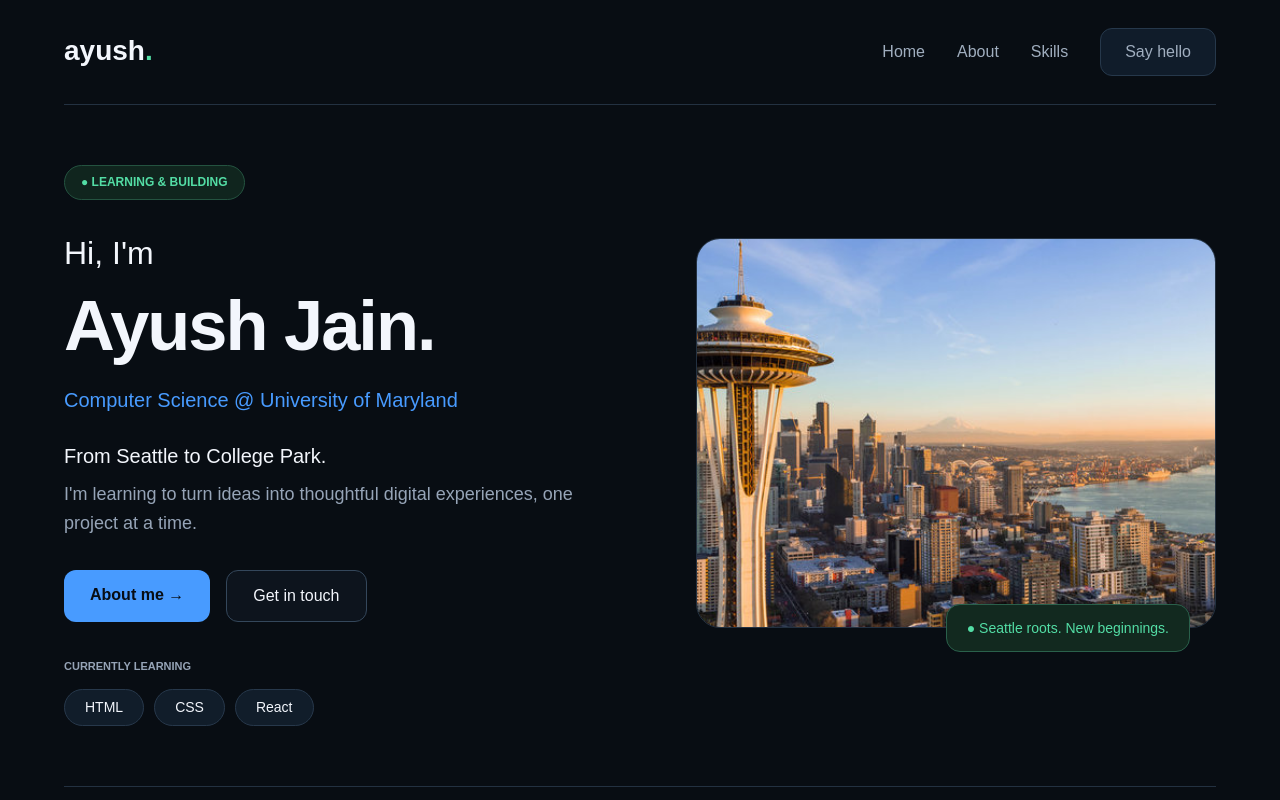
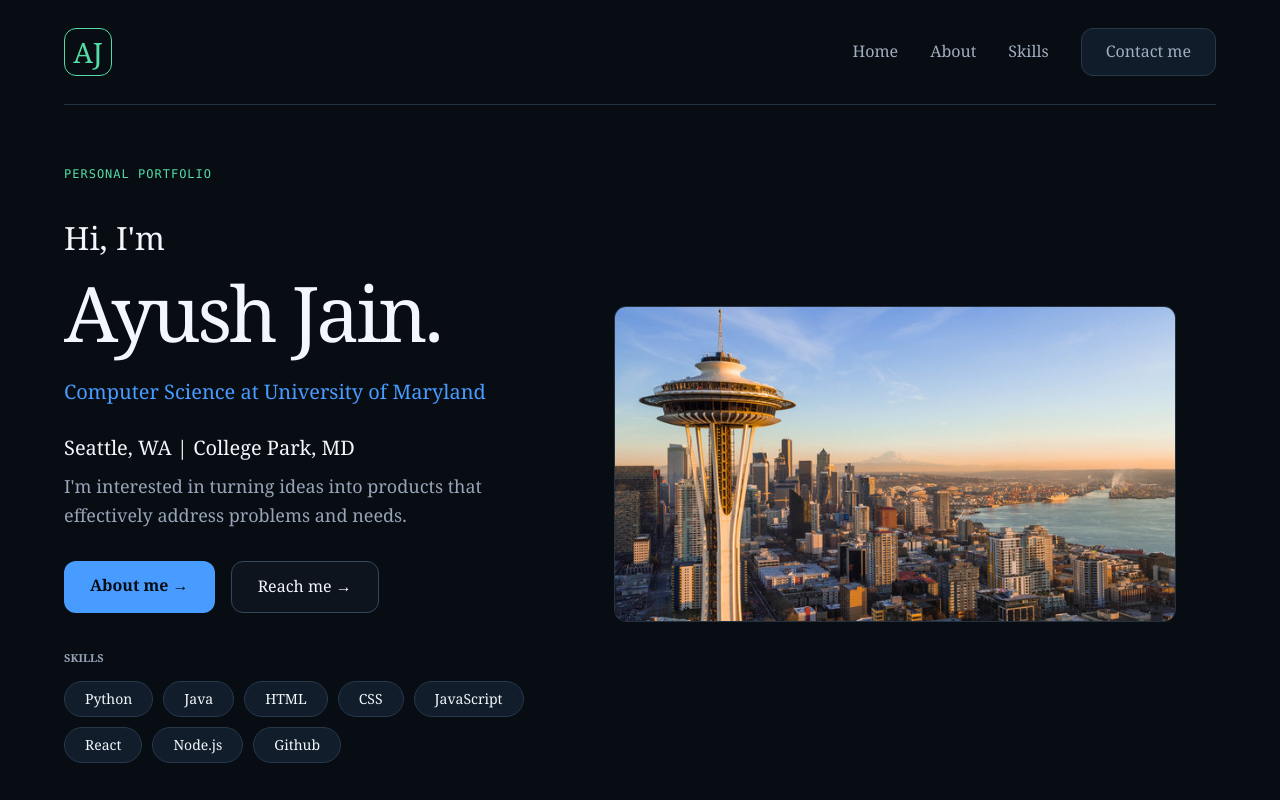
Before and after one commit to ayushj15234/PersonalPortfolio, a React (Vite) app: page / in a window 1280 px wide. Shown: the top 800 px of the page. Built offline with nearby package versions, Linux system fonts and the light colour scheme.

Commit message:
Updates to Portfolio UI

```diff
--- a/src/App.css
+++ b/src/App.css
@@ -14,8 +14,17 @@
 }
 
 .logo {
+  display: inline-flex;
+  align-items: center;
+  justify-content: center;
+  width: 48px;
+  height: 48px;
+  border: 1px solid #53dda5;
+  border-radius: 12px;
+  color: #53dda5;
   font-size: 28px;
-  font-weight: bold;
+  font-weight: 400;
+  line-height: 1;
 }
 
 .logo span {
@@ -46,22 +55,18 @@ nav a:hover {
 /* Main introduction */
 .hero {
   display: grid;
-  grid-template-columns: 1.1fr 1fr;
+  grid-template-columns: 1.1fr 1.5fr;
   align-items: center;
-  gap: 60px;
+  gap: 40px;
   padding: 60px 0;
 }
 
 .badge {
-  display: inline-block;
   margin-bottom: 28px;
-  padding: 7px 16px;
-  border: 1px solid #245340;
-  border-radius: 30px;
-  background: #10251e;
   color: #53dda5;
+  font-family: Consolas, monospace;
   font-size: 12px;
-  font-weight: bold;
+  letter-spacing: 1px;
 }
 
 .greeting {
@@ -70,9 +75,11 @@ nav a:hover {
 
 h1 {
   margin: 8px 0 20px;
-  font-size: clamp(46px, 5.5vw, 80px);
+  font-family: Georgia, 'Times New Roman', serif;
+  font-size: clamp(48px, 6vw, 84px);
+  font-weight: 400;
   line-height: 1.1;
-  letter-spacing: -2px;
+  letter-spacing: -3px;
 }
 
 .school {
@@ -148,18 +155,17 @@ h1 {
 
 /* Photo */
 .hero-image {
-  position: relative;
-  min-width: 0;
-  margin: 0 0 24px;
+  margin-top: 12px;
+  color: #96a4b7;
+  font-size: 13px
 }
 
 .hero-image img {
   display: block;
   width: 100%;
-  aspect-ratio: 4 / 3;
-  object-fit: cover;
+  height: auto;
   border: 1px solid #233141;
-  border-radius: 24px;
+  border-radius: 12px;
 }
 
 .hero-image figcaption {
--- a/src/App.jsx
+++ b/src/App.jsx
@@ -5,35 +5,34 @@ function App() {
   return (
     <div className="portfolio">
       <header className="navbar">
-        <a href="#" className="logo">
-          ayush<span>.</span>
+        <a href="#" className="logo" aria-label="AJ — Home">
+          AJ
         </a>
-
         <nav aria-label="Main navigation">
           <a href="#">Home</a>
           <a href="#about">About</a>
           <a href="#skills">Skills</a>
-          <a href="#contact" className="hello-button">Say hello</a>
+          <a href="#contact" className="hello-button">Contact me</a>
         </nav>
       </header>
 
       <main>
         <section className="hero">
           <div className="hero-text">
-            <p className="badge">● LEARNING & BUILDING</p>
+            <p className="badge">PERSONAL PORTFOLIO</p>
 
             <p className="greeting">Hi, I'm</p>
             <h1>Ayush Jain.</h1>
 
             <p className="school">
-              Computer Science @ University of Maryland
+              Computer Science at University of Maryland
             </p>
 
-            <p className="hometown">From Seattle to College Park.</p>
+            <p className="hometown"> Seattle, WA | College Park, MD </p>
 
             <p className="description">
-              I'm learning to turn ideas into thoughtful digital
-              experiences, one project at a time.
+              I'm interested in turning ideas into products that effectively
+              address problems and needs.
             </p>
 
             <div className="buttons">
@@ -41,16 +40,21 @@ function App() {
                 About me →
               </a>
               <a href="#contact" className="button secondary">
-                Get in touch
+                Reach me →
               </a>
             </div>
 
             <div id="skills" className="skills">
-              <h2>CURRENTLY LEARNING</h2>
+              <h2>SKILLS</h2>
               <div className="skill-tags">
+                <span>Python</span>
+                <span>Java</span>
                 <span>HTML</span>
                 <span>CSS</span>
+                <span>JavaScript</span>
                 <span>React</span>
+                <span>Node.js</span>
+                <span>Github</span>
               </div>
             </div>
           </div>
@@ -60,31 +64,29 @@ function App() {
               src={seattleImg}
               alt="Seattle skyline featuring the Space Needle"
             />
-            <figcaption>
-              ● Seattle roots. New beginnings.
-            </figcaption>
           </figure>
         </section>
 
         <section id="about" className="about">
           <div>
-            <p className="section-label">01 / ABOUT ME</p>
+            <p className="section-label">ABOUT ME</p>
             <h2>Curious by nature.</h2>
           </div>
 
           <p className="description">
-            A CS student exploring web development, AI, and the ideas
-            that connect technology with people.
+            I'm Ayush, a computer science student at the University of Maryland minoring in business analytics.
+            I'm passionate about building useful applications and learning how business, technology, and AI connect.
+            Outside of school, I love watching and playing sports, especially football, basketball, soccer, and baseball.
           </p>
         </section>
 
         <section id="contact" className="contact">
-          <p className="section-label">02 / CONTACT</p>
+          <p className="section-label">CONTACT</p>
           <h2>Let's connect.</h2>
           <p className="description">
             Interested in learning and building something together?
           </p>
-          <a href="mailto:you@example.com">Send me an email →</a>
+          <a href="mailto:ayushj8@terpmail.umd.edu">Send me an email →</a>
         </section>
       </main>
     </div>
--- a/src/index.css
+++ b/src/index.css
@@ -10,7 +10,7 @@ body {
   margin: 0;
   background: #080d13;
   color: #f3f6fc;
-  font-family: Arial, sans-serif;
+  font-family: Georgia, 'Times New Roman', serif;
   line-height: 1.6;
 }
 
```
